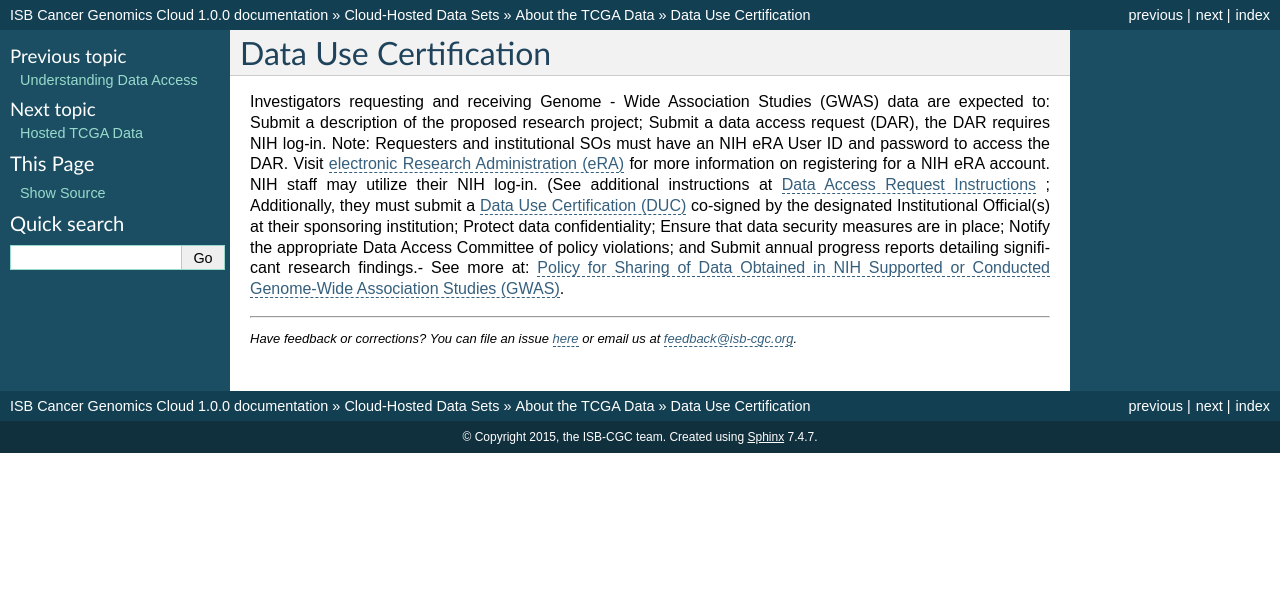
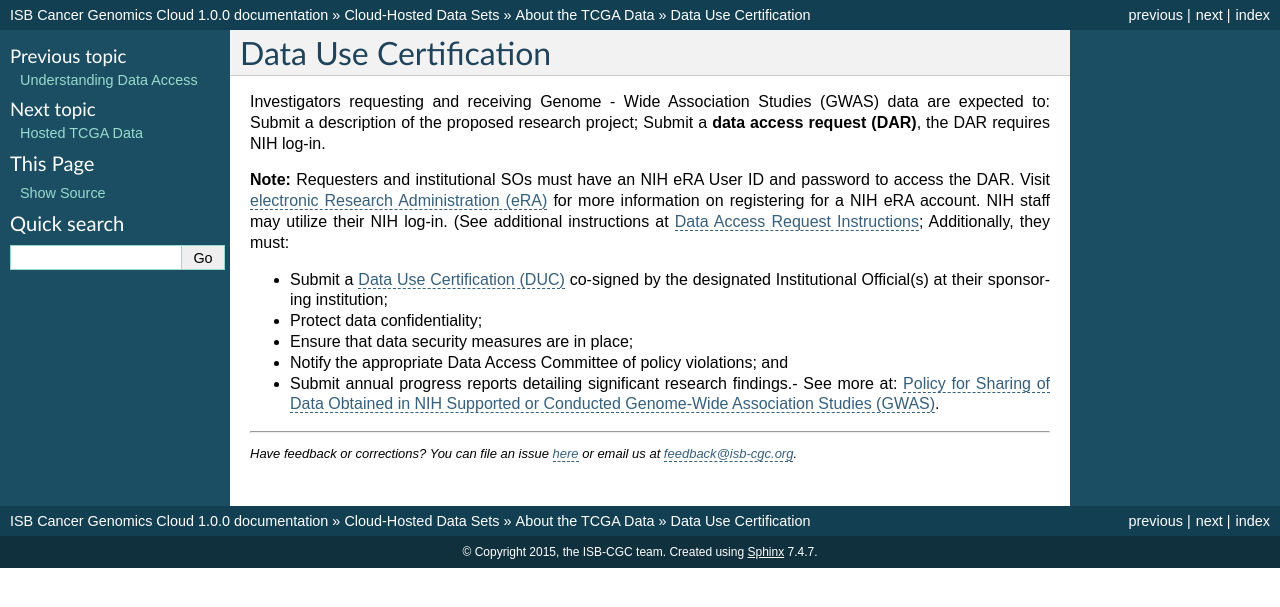
Before and after one commit to isb-cgc/readthedocs, a Sphinx documentation site: the page built from docs/source/sections/data/data2/Data-Use-Certification.rst, in a window 1280 px wide. Shown: the top 607 px of the page. Built offline with Sphinx 7.4.7, drawn with Linux system fonts in a browser that asks for light colours.

```diff
--- a/docs/source/sections/data/data2/Data-Use-Certification.rst
+++ b/docs/source/sections/data/data2/Data-Use-Certification.rst
@@ -1,6 +1,13 @@
 ********
 Data Use Certification
 ********
-Investigators requesting and receiving Genome - Wide Association Studies (GWAS) data are expected to: Submit a description of the proposed research project; Submit a data access request (DAR), the DAR requires NIH log-in. Note: Requesters and institutional SOs must have an NIH eRA User ID and password to access the DAR. Visit `electronic Research Administration (eRA) <http://era.nih.gov>`_
-for more information on registering for a NIH eRA account. NIH staff may utilize their NIH log-in. (See additional instructions at `Data Access Request Instructions <http://www.genome.gov/20019654>`_
-; Additionally, they must submit a `Data Use Certification (DUC) <http://www.genome.gov/20019653>`_ co-signed by the designated Institutional Official(s) at their sponsoring institution; Protect data confidentiality; Ensure that data security measures are in place; Notify the appropriate Data Access Committee of policy violations; and Submit annual progress reports detailing significant research findings.- See more at: `Policy for Sharing of Data Obtained in NIH Supported or Conducted Genome-Wide Association Studies (GWAS) <http://grants.nih.gov/grants/guide/notice-files/NOT-OD-07-088.html#sthash.Hde6DhfF.Fbj4vpAj.dpuf>`_.
+Investigators requesting and receiving Genome - Wide Association Studies (GWAS) data are expected to: Submit a description of the proposed research project; Submit a **data access request (DAR)**, the DAR requires NIH log-in.
+
+**Note:** Requesters and institutional SOs must have an NIH eRA User ID and password to access the DAR. Visit `electronic Research Administration (eRA) <http://era.nih.gov>`_
+for more information on registering for a NIH eRA account. NIH staff may utilize their NIH log-in. (See additional instructions at `Data Access Request Instructions <http://www.genome.gov/20019654>`_; Additionally, they must:
+
+*  Submit a `Data Use Certification (DUC) <http://www.genome.gov/20019653>`_ co-signed by the designated Institutional Official(s) at their sponsoring institution;
+*  Protect data confidentiality;
+*  Ensure that data security measures are in place;
+*  Notify the appropriate Data Access Committee of policy violations; and
+*  Submit annual progress reports detailing significant research findings.- See more at: `Policy for Sharing of Data Obtained in NIH Supported or Conducted Genome-Wide Association Studies (GWAS) <http://grants.nih.gov/grants/guide/notice-files/NOT-OD-07-088.html#sthash.Hde6DhfF.Fbj4vpAj.dpuf>`_.
```
